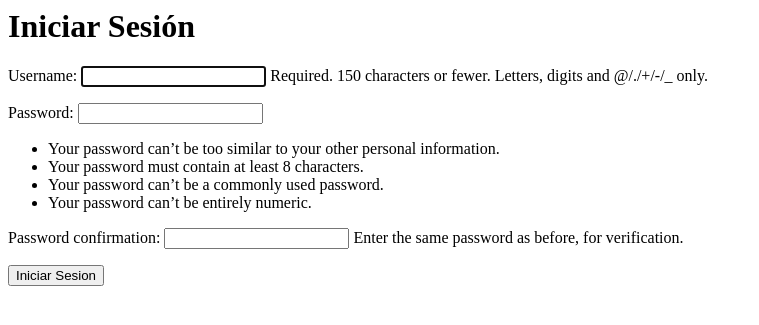
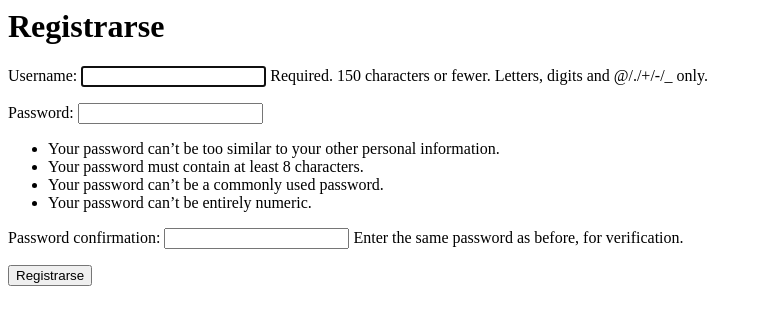
Before and after one commit to LanaDraguicevic/diarios, a Django app: page /iniciarsesion/ in a window 1280 px wide. Shown: the top 325 px of the page, without its empty margins (0-759 px from the left). Run offline with Django 5.2, Linux system fonts and the light colour scheme.

Commit message:
Update signup.html

```diff
--- a/diarios_app/templates/signup.html
+++ b/diarios_app/templates/signup.html
@@ -1,12 +1,13 @@
-<h1>Iniciar Sesión</h1>
+<h1>Registrarse</h1>
 
-{{error}}
 
-<form action ="/iniciarsesion/" method = "POST">
+{% if form.errors %}
+    <p style="color:red;">{{ form.errors }}</p>
+{% endif %}
+
+<form action="{% url 'iniciarsesion' %}" method="POST">
     {% csrf_token %}
-    {{form.as_p}}
+    {{ form.as_p }}
 
-    <button>
-        Iniciar Sesion
-    </button>
+    <button type="submit">Registrarse</button>
 </form>
```
